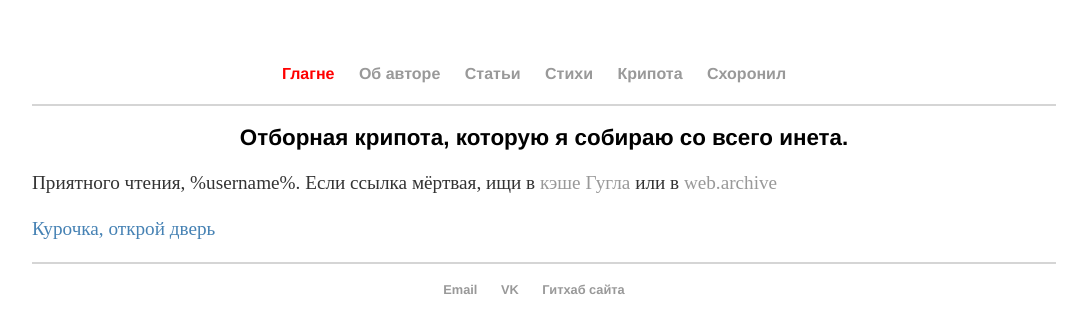
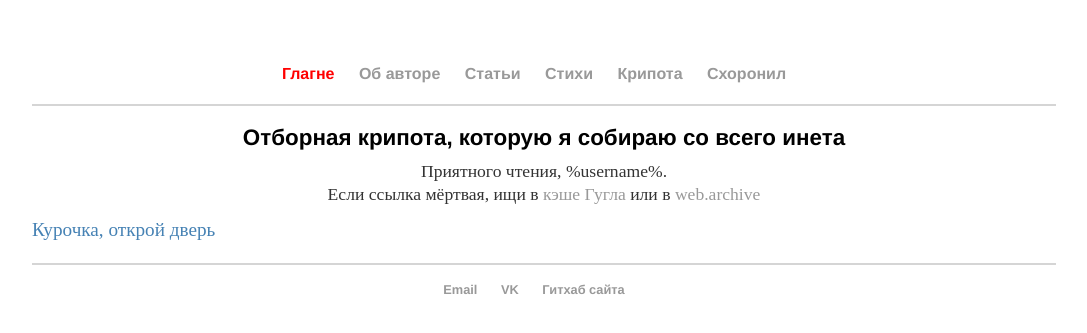
Before and after one commit to G0DMD/G0DMD.github.io, a Jekyll site: the page built from creepy/index.html, in a window 1280 px wide. Shown: the top 333 px of the page, without its empty margins (96-1183 px from the left). Built offline with Jekyll 4.4.1, drawn with Linux system fonts in a browser that asks for light colours.

Commit message:
Update index.html

```diff
--- a/creepy/index.html
+++ b/creepy/index.html
@@ -2,9 +2,9 @@
 layout: default
 title: God Mode | creepy
 ---
-<h2>Отборная крипота, которую я собираю со всего инета.</h2>
-<p>Приятного чтения, %username%.
-Если ссылка мёртвая, ищи в <a target="_blank" href="https://support.google.com/websearch/answer/1687222?hl=ru">кэше Гугла</a>
+<h2>Отборная крипота, которую я собираю со всего инета</h2>
+<p class="p2">Приятного чтения, %username%.</p>
+<p class="p2">Если ссылка мёртвая, ищи в <a target="_blank" href="https://support.google.com/websearch/answer/1687222?hl=ru">кэше Гугла</a>
 или в <a target="_blank" href="https://web.archive.org/">web.archive</p>
 
 <p><a class="a4links" target="_blank" href="
```
